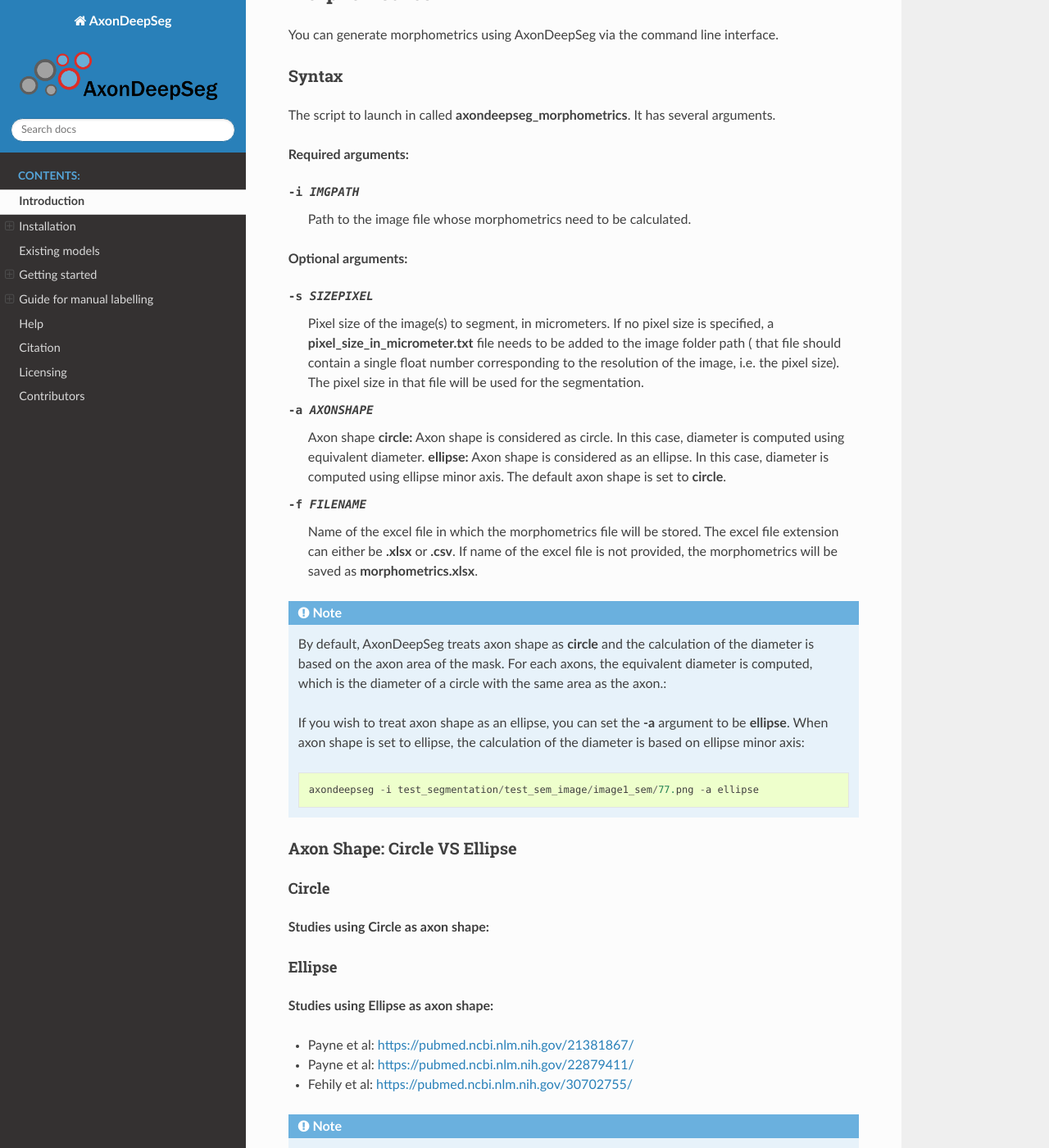
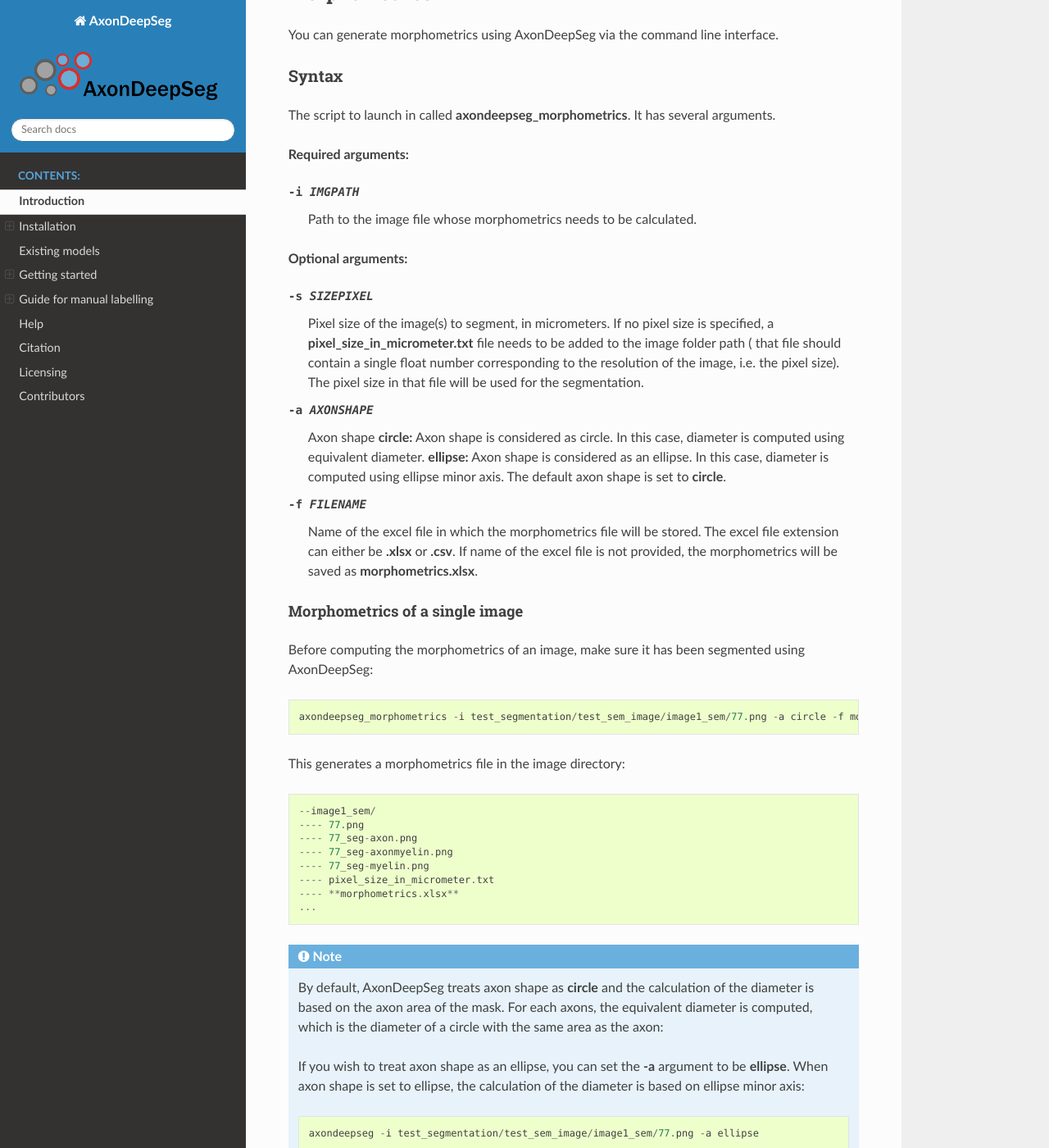
Before and after one commit to axondeepseg/axondeepseg, a Sphinx documentation site: the page built from docs/source/documentation.rst, in a window 1280 px wide and 1400 px high, scrolled down 10926 px. Shown: the whole window at 82% size. Built offline with Sphinx 7.4.7 and the Read the Docs theme 2.0.0, drawn with Linux system fonts in a browser that asks for light colours.

Commit message:
Documentation:Add usage instruction for generating morphometrics file

```diff
--- a/docs/source/documentation.rst
+++ b/docs/source/documentation.rst
@@ -327,7 +327,7 @@ The script to launch in called **axondeepseg_morphometrics**. It has several arg
 **Required arguments:**
 
 -i IMGPATH
-                    Path to the image file whose morphometrics need to be calculated.
+                    Path to the image file whose morphometrics needs to be calculated.
 
 **Optional arguments:**
 
@@ -344,9 +344,26 @@ The script to launch in called **axondeepseg_morphometrics**. It has several arg
                     The excel file extension can either be **.xlsx** or **.csv**.
                     If name of the excel file is not provided, the morphometrics will be saved as **morphometrics.xlsx**.
 
+Morphometrics of a single image
+^^^^^^^^^^^^^^^^^^^^^^^^^^^^^^^
+Before computing the morphometrics of an image, make sure it has been segmented using AxonDeepSeg::
+
+    axondeepseg_morphometrics -i test_segmentation/test_sem_image/image1_sem/77.png -a circle -f morphometrics
+
+This generates a morphometrics file in the image directory::
+
+    --image1_sem/
+    ---- 77.png
+    ---- 77_seg-axon.png
+    ---- 77_seg-axonmyelin.png
+    ---- 77_seg-myelin.png
+    ---- pixel_size_in_micrometer.txt
+    ---- **morphometrics.xlsx**
+    ...
+
 
 .. NOTE :: By default, AxonDeepSeg treats axon shape as **circle** and the calculation of the diameter is based on the axon area of the mask.
-           For each axons, the equivalent diameter is computed, which is the diameter of a circle with the same area as the axon.:
+           For each axons, the equivalent diameter is computed, which is the diameter of a circle with the same area as the axon::
 
            If you wish to treat axon shape as an ellipse, you can set the  **-a** argument to be **ellipse**.
            When axon shape is set to ellipse, the calculation of the diameter is based on ellipse minor axis::
```
